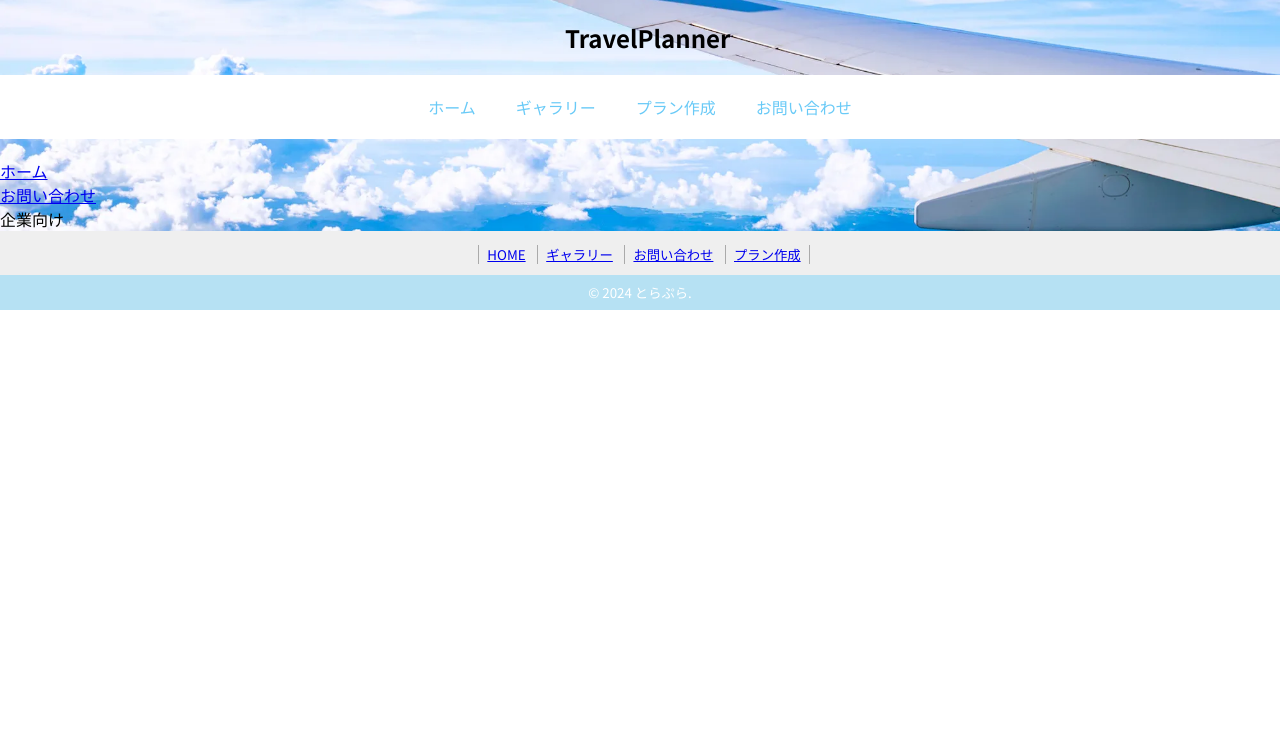
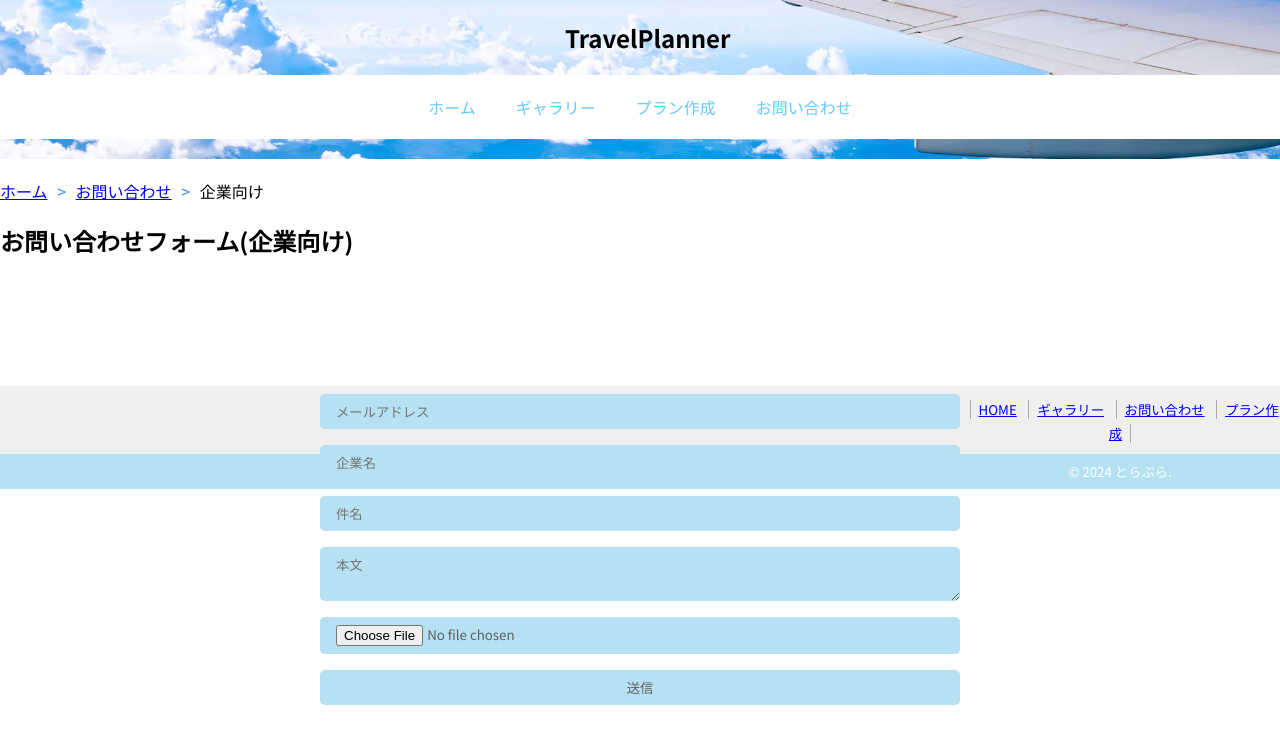
Before and after one commit to hornetalpha/torapura, a Django app: template torapuraapp/templates/contact_company.html in a window 1280 px wide. Shown: the top 744 px of the page. Run offline with Django 4.2, Linux system fonts and the light colour scheme; the template is opened without the code that fills it, so the values that code supplies are empty.

Commit message:
Update contact_company.html

```diff
--- a/torapuraapp/templates/contact_company.html
+++ b/torapuraapp/templates/contact_company.html
@@ -35,16 +35,28 @@
 
       </ul>
     </nav>
+   </div>
 
+  <nav>
+    <ol class="breadcrumb">
+      <li><a href="index.html">ホーム</a></li>
+      <li><a href="/.../">お問い合わせ</a></li>
+      <li>企業向け</li>
+    </ol>
+  </nav>
 
-    <div id="breadcrumb">
-      <ol>
-         <li><a href="index.html">ホーム</a></li>
-         <li><a href="contact.html">お問い合わせ</a></li>
-         <li>企業向け</li>
-      </ol>
-    </div>
-  </header>
+  <main>
+    <h2>お問い合わせフォーム(企業向け)</h2>
+
+    <form action="">
+      <input type="email" placeholder="メールアドレス" name="company_email" required>
+      <input type="text" placeholder="企業名" name="company_name" required>
+      <input type="text" placeholder="件名" name="title" required>
+      <textarea placeholder="本文" name="message" required></textarea>
+      <input type="file" placeholder="写真を選択"  name="image" required>
+      <input type="submit" value="送信">
+  </main>
+
 
 
   <!--フッター-->
```
